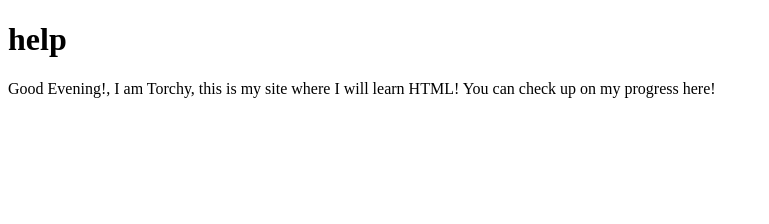
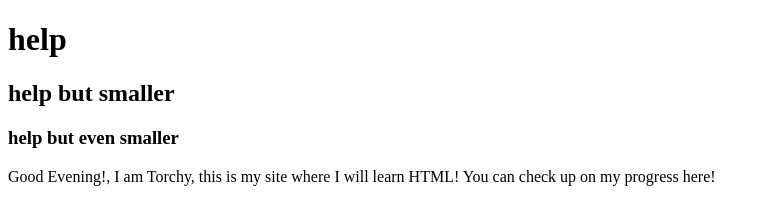
Before and after one commit to NotTorchy/WebsiteTesting, a plain HTML site: page index.html in a window 1280 px wide. Shown: the whole page, without its empty margins (0-769 px from the left). Drawn offline with Linux system fonts and the light colour scheme.

Commit message:
Update index.html

```diff
--- a/index.html
+++ b/index.html
@@ -10,6 +10,8 @@
 
 <body>
   <h1>help</h1>
+  <h2>help but smaller</h2>
+  <h3>help but even smaller</h3>
   Good Evening!, I am Torchy, this is my site where I will learn HTML! You can check up on my progress here!
   <script src="script.js"></script>
 </body>
```
